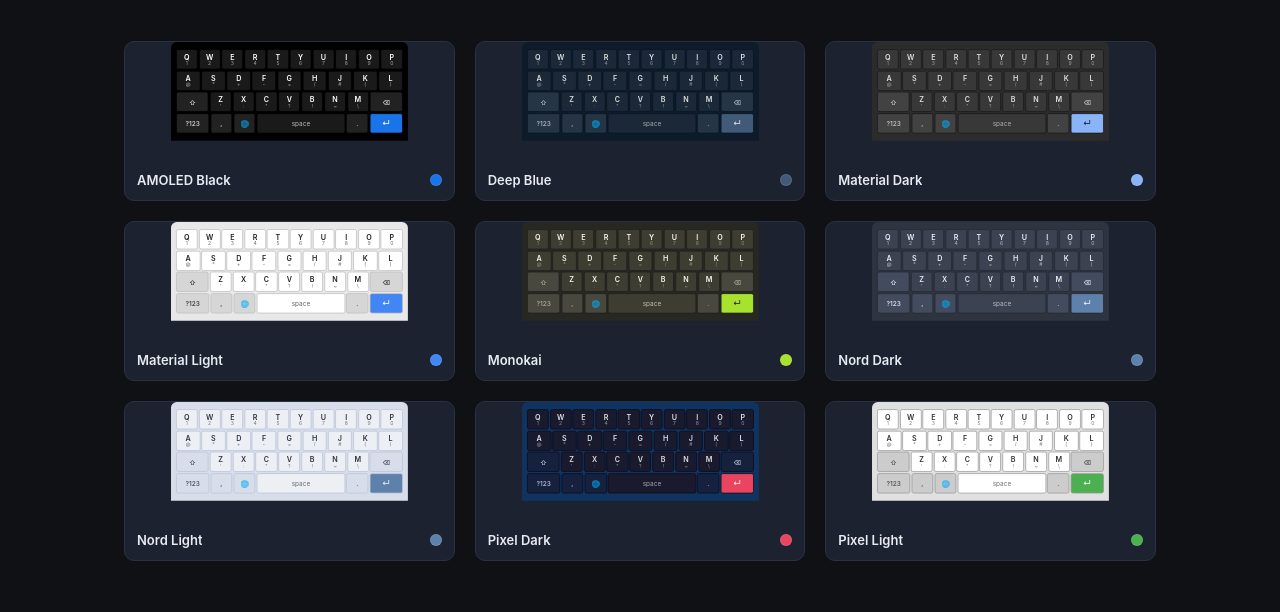
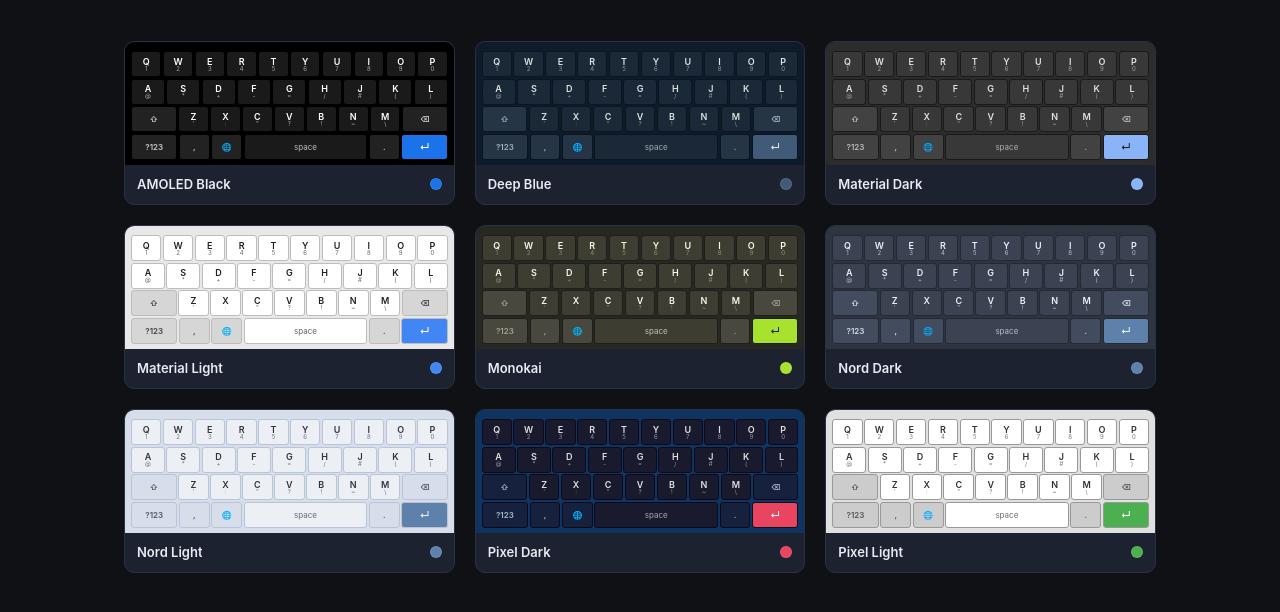
Before and after one commit to rebron1900/f5a-gallery, an Astro site: page / in a window 1280 px wide. Shown: the part 124-736 px from the top of the page. Built offline with nearby package versions, Linux system fonts and the light colour scheme; Astro itself is replaced by a stand-in of ours.

Commit message:
fix: remove CSS transform scale, let keyboard render at natural size in cards

```diff
--- a/public/styles/global.css
+++ b/public/styles/global.css
@@ -87,47 +87,52 @@
 /* Mini keyboard area inside card */
 .theme-card-keyboard {
   border-radius: 8px 8px 0 0;
-  padding: 4px 3px;
+  padding: 6px 4px 2px;
   overflow: hidden;
-  /* Scale down the keyboard to fit card */
-  transform: scale(0.72);
-  transform-origin: top center;
-  margin-bottom: -18px; /* compensate for scale empty space */
 }
 
 /* Override keyboard preview inside cards to be compact */
 .theme-card-keyboard .keyboard-preview {
   max-width: none;
   border-radius: 6px;
+  padding: 3px 2px;
+}
+
+.theme-card-keyboard .keyboard-row {
+  gap: 1.5px !important;
+}
+
+.theme-card-keyboard .keyboard-slot {
+  min-width: 0;
 }
 
 .theme-card-keyboard .keyboard-key {
-  height: 28px !important;
+  height: 26px !important;
   border-width: 0.5px !important;
 }
 
 .theme-card-keyboard .keyboard-main {
+  font-size: 9px !important;
+}
+
+.theme-card-keyboard .keyboard-alt {
+  font-size: 6px !important;
+}
+
+.theme-card-keyboard .keyboard-key.space-key .keyboard-main {
+  font-size: 8px !important;
+}
+
+.theme-card-keyboard .keyboard-key.accent-key .keyboard-main {
   font-size: 10px !important;
 }
 
-.theme-card-keyboard .keyboard-alt {
-  font-size: 7px !important;
-}
-
-.theme-card-keyboard .keyboard-key.space-key .keyboard-main {
-  font-size: 9px !important;
-}
-
-.theme-card-keyboard .keyboard-key.accent-key .keyboard-main {
-  font-size: 11px !important;
-}
-
 .theme-card-keyboard .keyboard-key.alt-key .keyboard-main {
-  font-size: 9px !important;
+  font-size: 8px !important;
 }
 
 .theme-card-keyboard .keyboard-key.language-key .keyboard-main {
-  font-size: 9px !important;
+  font-size: 8px !important;
 }
 
 /* Card footer: name + accent dot */
```
